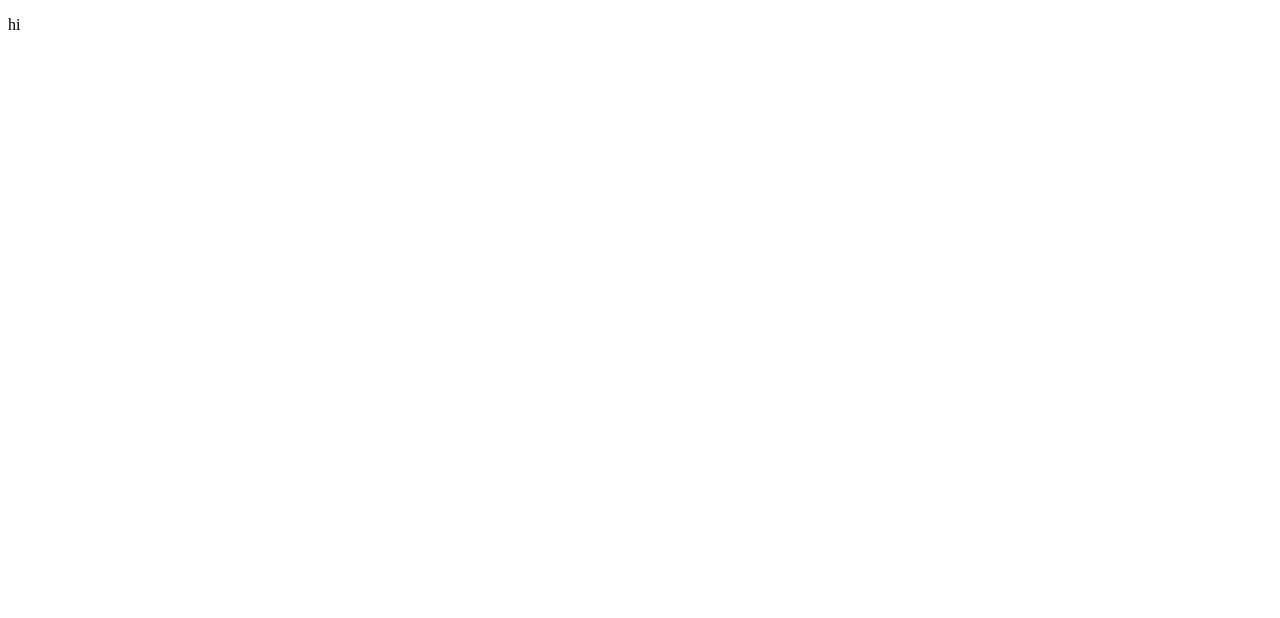
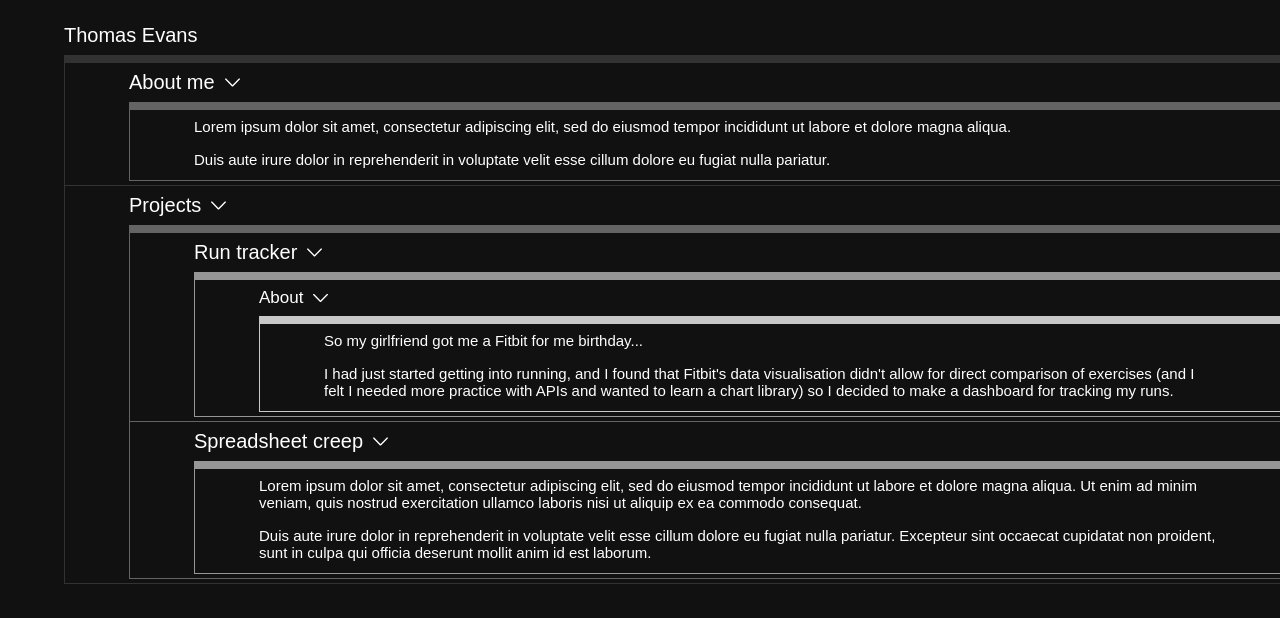
Before and after one commit to daefron/portfolio, a React (Vite) app: page / in a window 1280 px wide. Shown: the top 618 px of the page. Built offline with nearby package versions, Linux system fonts and the light colour scheme.

Commit message:
decent progress on design

```diff
--- a/src/App.jsx
+++ b/src/App.jsx
@@ -1,7 +1,130 @@
 export default function App() {
+  const colors = {
+    first: "rgb(50, 50, 50)",
+    second: "rgb(100, 100, 100)",
+    third: "rgb(150, 150, 150)",
+    fourth: "rgb(200, 200, 200)",
+  };
+  const expandBorder = makeExpandBorders();
+  function makeExpandBorders() {
+    let expandHolder = {};
+    for (const color in colors) {
+      expandHolder[color] = {
+        borderBottom: "solid " + colors[color] + " 1px",
+        borderLeft: "solid " + colors[color] + " 1px",
+      };
+    }
+    return expandHolder;
+  }
+  const titleBorder = makeTitleBorders();
+  function makeTitleBorders() {
+    let titleHolder = {};
+    for (const color in colors) {
+      titleHolder[color] = {
+        borderBottom: "solid " + colors[color] + " 8px",
+      };
+    }
+    return titleHolder;
+  }
+  function arrowClick() {}
+  function Arrow() {
+    return (
+      <svg onClick={arrowClick} fill="white" viewBox="0 0 330 330">
+        <path d="M325.607,79.393c-5.857-5.857-15.355-5.858-21.213,0.001l-139.39,139.393L25.607,79.393 c-5.857-5.857-15.355-5.858-21.213,0.001c-5.858,5.858-5.858,15.355,0,21.213l150.004,150c2.813,2.813,6.628,4.393,10.606,4.393 s7.794-1.581,10.606-4.394l149.996-150C331.465,94.749,331.465,85.251,325.607,79.393z"></path>
+      </svg>
+    );
+  }
+  function About() {
+    return (
+      <div className="expand" style={expandBorder.first}>
+        <div className="titleHolder" style={titleBorder.second}>
+          <p className="title">About me</p>
+          <Arrow />
+        </div>
+        <div className="expand" style={expandBorder.second}>
+          <p className="paragraph">
+            Lorem ipsum dolor sit amet, consectetur adipiscing elit, sed do
+            eiusmod tempor incididunt ut labore et dolore magna aliqua.
+          </p>
+          <p className="paragraph">
+            Duis aute irure dolor in reprehenderit in voluptate velit esse
+            cillum dolore eu fugiat nulla pariatur.
+          </p>
+        </div>
+      </div>
+    );
+  }
+  function Projects() {
+    function RunTracker() {
+      return (
+        <div className="expand" style={expandBorder.second}>
+          <div className="titleHolder" style={titleBorder.third}>
+            <p className="title">Run tracker</p>
+            <Arrow />
+          </div>
+          <div className="expand" style={expandBorder.third}>
+            <div className="titleHolder" style={titleBorder.fourth}>
+              <p className="subTitle">About</p>
+              <Arrow />
+            </div>
+            <div className="expand" style={expandBorder.fourth}>
+              <p className="paragraph">
+                So my girlfriend got me a Fitbit for me birthday...
+              </p>
+              <p className="paragraph">
+                I had just started getting into running, and I found that
+                Fitbit's data visualisation didn't allow for direct comparison
+                of exercises (and I felt I needed more practice with APIs and
+                wanted to learn a chart library) so I decided to make a
+                dashboard for tracking my runs.
+              </p>
+            </div>
+          </div>
+        </div>
+      );
+    }
+    function Spreadsheet() {
+      return (
+        <div className="expand" style={expandBorder.second}>
+          <div className="titleHolder" style={titleBorder.third}>
+            <p className="title">Spreadsheet creep</p>
+            <Arrow />
+          </div>
+          <div className="expand" style={expandBorder.third}>
+            <p className="paragraph">
+              Lorem ipsum dolor sit amet, consectetur adipiscing elit, sed do
+              eiusmod tempor incididunt ut labore et dolore magna aliqua. Ut
+              enim ad minim veniam, quis nostrud exercitation ullamco laboris
+              nisi ut aliquip ex ea commodo consequat.
+            </p>
+            <p className="paragraph">
+              Duis aute irure dolor in reprehenderit in voluptate velit esse
+              cillum dolore eu fugiat nulla pariatur. Excepteur sint occaecat
+              cupidatat non proident, sunt in culpa qui officia deserunt mollit
+              anim id est laborum.
+            </p>
+          </div>
+        </div>
+      );
+    }
+    return (
+      <div className="expand" style={expandBorder.first}>
+        <div className="titleHolder" style={titleBorder.second}>
+          <p className="title">Projects</p>
+          <Arrow />
+        </div>
+        <RunTracker />
+        <Spreadsheet />
+      </div>
+    );
+  }
   return (
-    <div>
-      <p>hi</p>
-    </div>
+    <>
+      <p className="title" style={titleBorder.first}>
+        Thomas Evans
+      </p>
+      <About />
+      <Projects />
+    </>
   );
 }
--- a/src/index.css
+++ b/src/index.css
@@ -0,0 +1,47 @@
+* {
+  margin: 0;
+  padding: 0;
+}
+p {
+  color: white;
+  font-family: Arial, Helvetica, sans-serif;
+}
+body {
+  overflow-y: hidden;
+  height: 400vh;
+  background-color: rgb(17, 17, 17);
+  padding-left: 5vw;
+  padding-block: 2vh;
+}
+#root {
+  height: 100vh;
+  overflow-y: scroll;
+}
+#body {
+  display: flex;
+  flex-direction: column;
+}
+.title {
+  font-size: 20px;
+  padding-block: 8px;
+}
+.subTitle {
+  font-size: 17px;
+  padding-block: 8px;
+}
+.paragraph {
+  padding-right: 5vw;
+  padding-block: 8px;
+  font-size: 15px;
+}
+.expand {
+  padding-left: 5vw;
+  padding-bottom: 4px;
+}
+.titleHolder {
+  display: flex;
+}
+.titleHolder svg {
+  width: 15px;
+  margin-left: 10px;
+}
```
